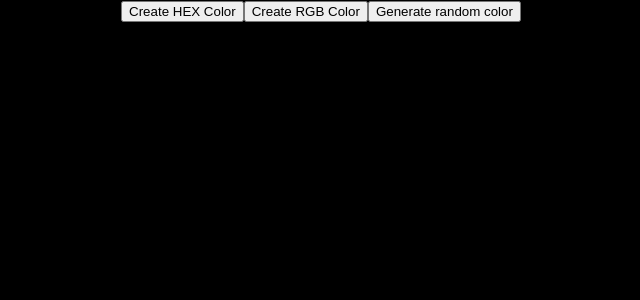
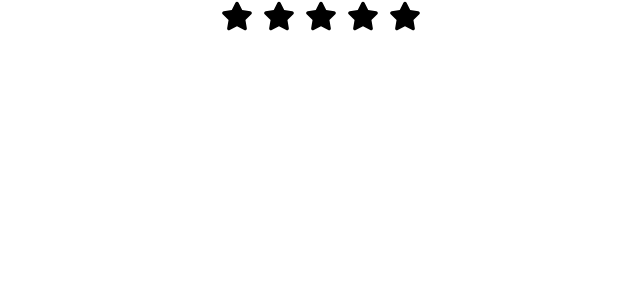
Before and after one commit to lucaslbmp/freecodecamp_react-simple-projects, a React (Create React App) app: page / in a window 1280 px wide. Shown: the top 300 px of the page, without its empty margins (319-959 px from the left). Built offline with nearby package versions, Linux system fonts and the light colour scheme.

Commit message:
Star rating

```diff
--- a/package.json
+++ b/package.json
@@ -8,6 +8,7 @@
     "@testing-library/user-event": "^13.5.0",
     "react": "^18.3.1",
     "react-dom": "^18.3.1",
+    "react-icons": "^5.2.1",
     "react-scripts": "5.0.1",
     "web-vitals": "^2.1.4"
   },
--- a/src/App.js
+++ b/src/App.js
@@ -2,6 +2,7 @@ import logo from './logo.svg';
 import './App.css';
 import Accordian from './components/accordion';
 import RandomColor from './components/random-color';
+import StarRating from './components/star-rating';
 
 function App() {
   return (
@@ -10,7 +11,10 @@ function App() {
       {/* <Accordian /> */}
 
       {/* random color */}
-      <RandomColor />
+      {/* <RandomColor /> */}
+
+      {/* star rating */}
+      <StarRating />
     </div>
   );
 }
--- /dev/null
+++ b/src/components/star-rating/index.jsx
@@ -0,0 +1,41 @@
+import { useEffect, useState } from "react";
+import { FaStar } from "react-icons/fa";
+import "./styles.css";
+
+export default function StarRating({ numberOfStars = 5 }) {
+  const [hover, setHover] = useState(0);
+  const [starSelected, setStarSelected] = useState(0);
+
+  const handleMouseEnter = (starIndex) => {
+    setHover(starIndex);
+  };
+
+  const handleMouseLeave = () => {
+    // setHover(starSelected || hover)
+    setHover(starSelected);
+  }
+
+  const handleClick = (starIndex) => {
+    setStarSelected(starIndex)
+  }
+
+  const getStarState = (starIndex) => {
+    return starIndex < (hover || starSelected) ? "on" : "off";
+  };
+
+  useEffect(() => console.log(hover), [hover])
+
+  return (
+    <div className="star-rating">
+      {[...Array(numberOfStars)].map((_, index) => (
+        <FaStar
+          key={`star-${index}`}
+          onMouseMove={() => handleMouseEnter(index + 1)}
+          onMouseLeave={() => handleMouseLeave()}
+          onClick={() => handleClick(index+1)}
+          className={`star ${getStarState(index)}`}
+        />
+      ))}
+    </div>
+  );
+}
--- /dev/null
+++ b/src/components/star-rating/styles.css
@@ -0,0 +1,14 @@
+.star-rating{
+    font-size: 2rem;
+    display: flex;
+    gap: 10px;
+    justify-content: center;
+}
+
+.star.on{
+    color: yellow;
+}
+
+.star.off{
+    color: black;
+}
```
Also changed, not shown: 1 other file (tests, documents, lock files or other folders).
